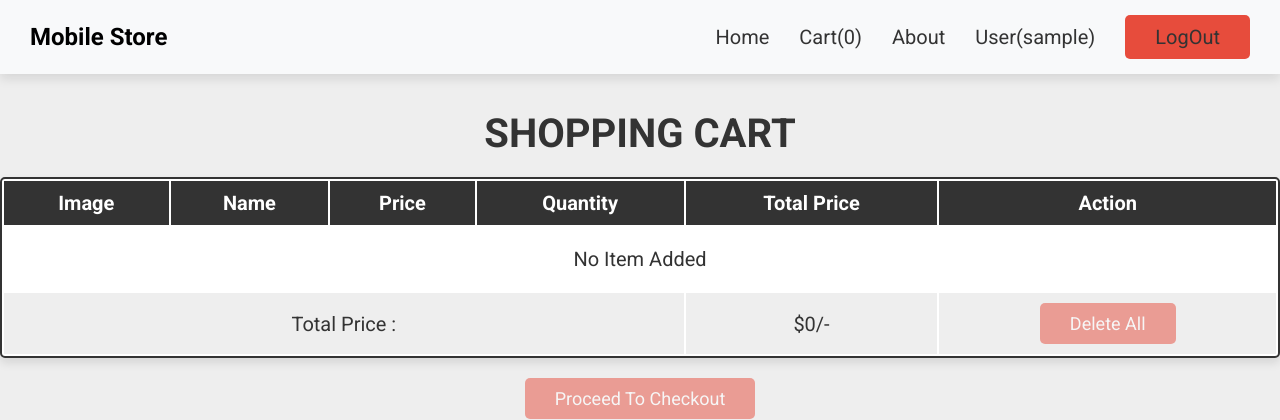
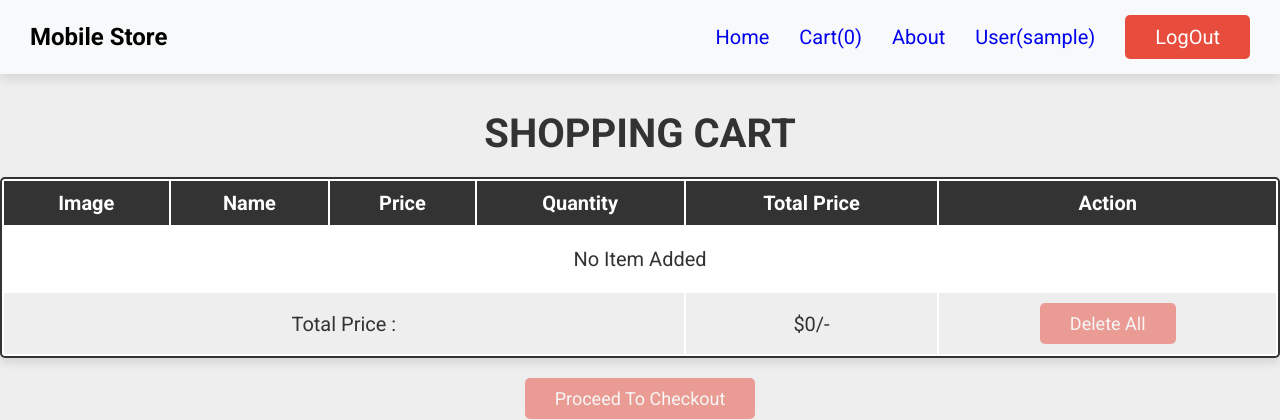
Before and after one commit to MusfiqDehan/mobile-store, a PHP site: page /cart.php in a window 1280 px wide. Shown: the top 420 px of the page. Run offline with PHP 8.4, Linux system fonts and the light colour scheme; the visitor is signed in with stand-in values (Sample User, id 1); data that the repository does not hold is empty.

Commit message:
Update navlink color

```diff
--- a/css/style.css
+++ b/css/style.css
@@ -64,7 +64,6 @@ body {
 .navbar-right a {
     margin-left: 30px;
     font-size: 20px;
-    color: var(--black);
 }
 
 .navbar-right a:hover {
```
